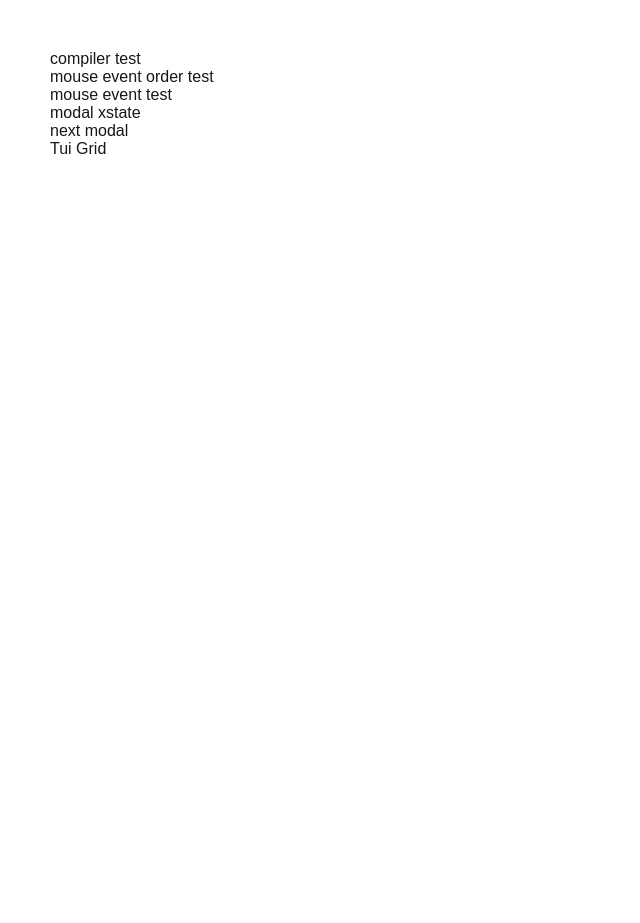
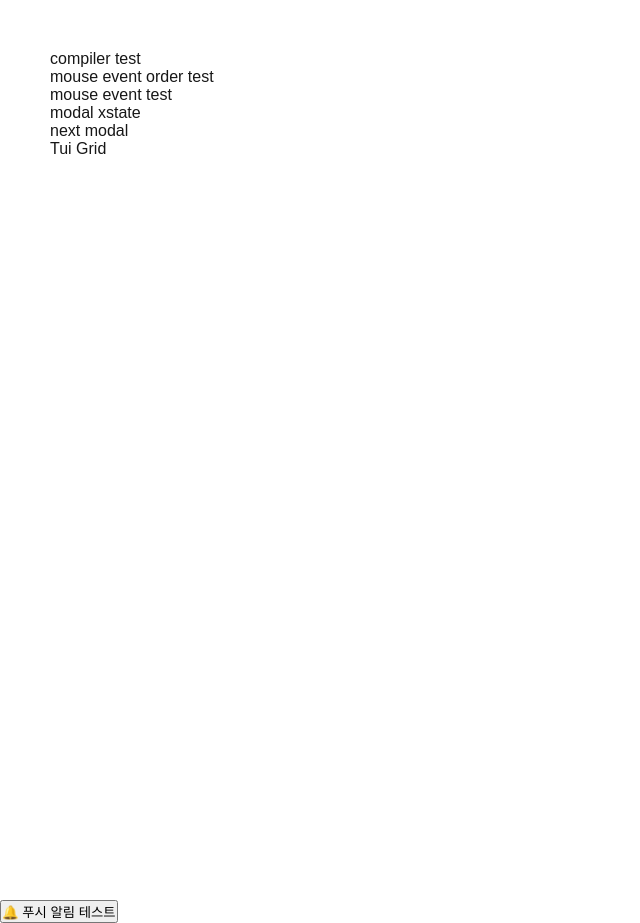
Before and after one commit to citron03/practice-next-15, a Next.js app: page / in a window 1280 px wide. Shown: the whole page, without its empty margins (0-640 px from the left). Before the commit the page ends 900 px from the top, so only its background shows below. Built offline with nearby package versions, Linux system fonts and the light colour scheme.

Commit message:
feat(pwa): add pwa notification settings

```diff
--- /dev/null
+++ b/app/components/PushTestPwa.tsx
@@ -0,0 +1,43 @@
+'use client';
+
+import { useEffect, useState } from 'react';
+
+type NotificationPermission = 'default' | 'denied' | 'granted';
+
+export default function PushTestPwa() {
+  const [permission, setPermission] = useState<NotificationPermission | null>(null);
+
+  useEffect(() => {
+    // 브라우저 환경에서만 접근
+    if (typeof window !== 'undefined' && 'Notification' in window) {
+      setPermission(Notification.permission);
+      console.log('Notification permission:', Notification.permission);
+    }
+  }, []);
+
+  const handlePush = async () => {
+    if (!('Notification' in window) || !navigator.serviceWorker) {
+      alert('이 브라우저는 알림을 지원하지 않습니다.');
+      return;
+    }
+
+    if (permission !== 'granted') {
+      const result = await Notification.requestPermission();
+      setPermission(result);
+
+      if (result !== 'granted') {
+        alert('알림 권한이 거부되었습니다.');
+        return;
+      }
+    }
+
+    const reg = await navigator.serviceWorker.ready;
+
+    reg.showNotification('✅ 알림 테스트', {
+      body: 'PWA에서 보낸 푸시 알림입니다.',
+      icon: '/icons/icon-192x192.png', // 실제 존재하는 경로!
+    });
+  };
+
+  return <button onClick={handlePush}>🔔 푸시 알림 테스트</button>;
+}
--- a/app/layout.tsx
+++ b/app/layout.tsx
@@ -5,6 +5,7 @@
 import React from 'react';
 
 import EnablePwa from './components/EnablePwa';
+import PushTestPwa from './components/PushTestPwa';
 
 const geistSans = localFont({
   src: './fonts/GeistVF.woff',
@@ -32,6 +33,7 @@
       <body className={`${geistSans.variable} ${geistMono.variable}`}>
         {children}
         <EnablePwa />
+        <PushTestPwa />
       </body>
     </html>
   );
```
Also changed, not shown: public/service-worker.js (+11 -0 lines).
